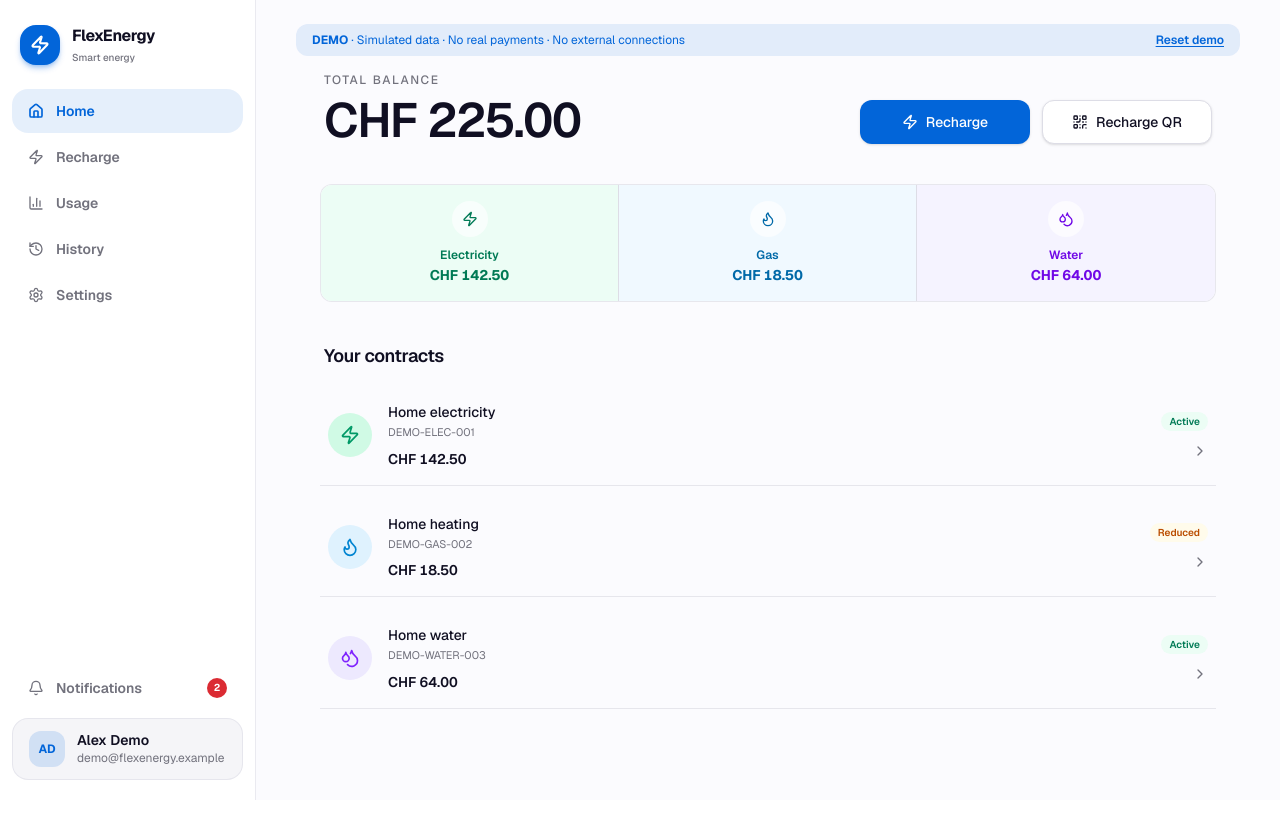
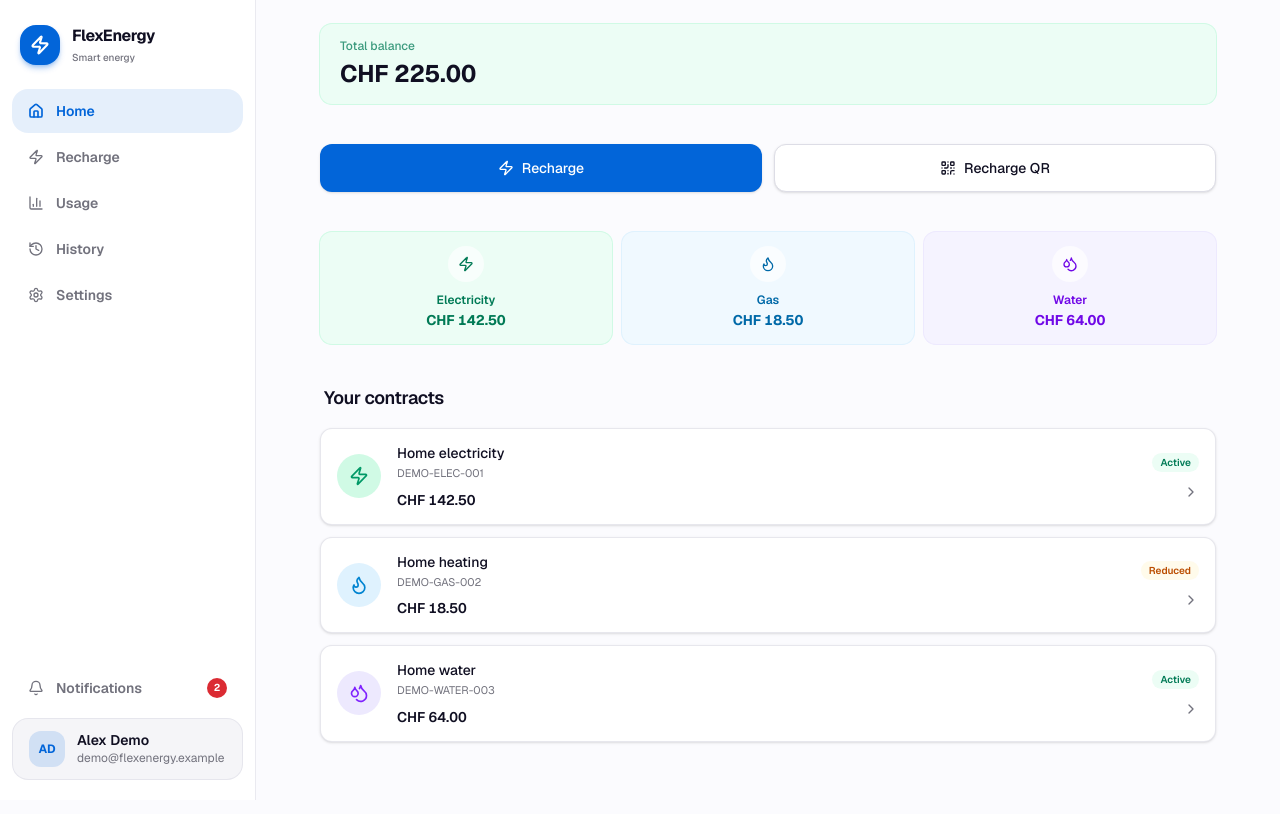
Before and after one commit to PolGubau/flex-energy-mock, a React (Vite) app: page / in a window 1280 px wide. Both pictures are taken after typing "name@example.com", "Sample123" into the empty fields and a click on the button "Sign in". Built offline with nearby package versions, Linux system fonts and the light colour scheme.

Commit message:
feat: add total balance raw data to DashboardHome and update DashboardView accordingly

```diff
--- a/src/App.tsx
+++ b/src/App.tsx
@@ -14,7 +14,6 @@ import {
 } from "react-router-dom";
 import { BottomNav } from "@/components/layout/bottom-nav";
 import { Header } from "@/components/layout/header";
-import { DemoBanner } from "@/components/layout/DemoBanner";
 import { AppLoadingScreen } from "@/components/ui/app-loading-screen";
 import { ErrorBoundary } from "@/components/ui/error-boundary";
 import { AppProvider, useApp } from "@/context/AppContext";
@@ -128,7 +127,6 @@ function MainContent() {
           className={`flex-1 ${isDashboard ? "pt-22" : "pt-0"} lg:pt-6 pb-20 lg:pb-10 px-4 lg:px-10`}
         >
           <div className="max-w-2xl mx-auto lg:max-w-5xl lg:mx-0">
-            <DemoBanner />
             <ErrorBoundary>
               <AnimatedRoutes />
             </ErrorBoundary>
--- a/src/features/dashboard/components/DashboardHome.tsx
+++ b/src/features/dashboard/components/DashboardHome.tsx
@@ -15,6 +15,7 @@ import { type CommodityType, getCommodityType } from "./ContractCard";
 
 interface DashboardHomeProps {
   totalBalanceFormatted: string;
+  totalBalanceRaw: number | null;
   contracts: ContractSummary[];
   isLoading: boolean;
 }
@@ -95,6 +96,7 @@ function getContractStatusKey(serviceStatus: string) {
 
 export function DashboardHome({
   totalBalanceFormatted,
+  totalBalanceRaw,
   contracts,
   isLoading,
 }: DashboardHomeProps) {
@@ -109,24 +111,27 @@ export function DashboardHome({
         <ContractCardSkeleton />
       ) : (
         <>
-          <div className="flex flex-col gap-6 px-1 sm:flex-row sm:items-end sm:justify-between sm:gap-8">
-            <div>
-              <p className="text-xs font-medium uppercase tracking-[0.14em] text-muted-foreground">
+          <section
+            className={`rounded-xl px-5 py-3.5 ring-1 ${totalBalanceRaw !== null && totalBalanceRaw < 0 ? "bg-rose-50 ring-rose-100" : "bg-emerald-50 ring-emerald-100"}`}
+          >
+            <p
+              className={`text-xs font-medium ${totalBalanceRaw !== null && totalBalanceRaw < 0 ? "text-rose-700/75" : "text-emerald-700/75"}`}
+            >
               {t("dashboard.totalBalance")}
             </p>
-              <p className="mt-2 text-4xl font-semibold leading-none tracking-tight tabular-nums text-foreground sm:text-5xl">
+            <p className="mt-1 text-2xl font-bold tabular-nums text-foreground">
               {totalBalanceFormatted}
             </p>
-            </div>
+          </section>
 
           <section
-              className="grid grid-cols-2 gap-3 sm:w-[min(100%,22rem)]"
+            className="grid grid-cols-2 gap-3"
             aria-label={t("nav.recharge")}
           >
             <button
               type="button"
               onClick={() => navigate("/recharge")}
-                className="inline-flex h-11 min-w-0 items-center justify-center gap-2 rounded-xl bg-primary px-3 text-sm font-medium text-primary-foreground shadow-sm transition-colors hover:bg-primary/90"
+              className="inline-flex h-12 min-w-0 items-center justify-center gap-2 rounded-xl bg-primary px-3 text-sm font-medium text-primary-foreground shadow-sm transition-colors hover:bg-primary/90"
             >
               <Zap className="size-4" />
               {t("nav.recharge")}
@@ -134,16 +139,15 @@ export function DashboardHome({
             <button
               type="button"
               onClick={() => setQrOpen(true)}
-                className="inline-flex h-11 min-w-0 items-center justify-center gap-2 rounded-xl border border-border bg-card px-3 text-sm font-medium text-foreground shadow-sm transition-colors hover:bg-muted/50"
+              className="inline-flex h-12 min-w-0 items-center justify-center gap-2 rounded-xl border border-border bg-card px-3 text-sm font-medium text-foreground shadow-sm transition-colors hover:bg-muted/50"
             >
               <QrCode className="size-4" />
               {t("recharge.qr")}
             </button>
           </section>
-          </div>
 
           <section
-            className="grid grid-cols-3 divide-x divide-border overflow-hidden rounded-xl border border-border/70 bg-card"
+            className="grid grid-cols-3 gap-2.5"
             aria-label={t("dashboard.commodity.all")}
           >
             {SERVICES.map(({ type, Icon, cardClass }) => {
@@ -168,7 +172,7 @@ export function DashboardHome({
                   key={type}
                   type="button"
                   onClick={() => navigate(`/contracts?service=${type}`)}
-                  className={`min-w-0 px-3 py-4 text-center transition-colors hover:bg-muted/40 active:bg-muted/60 ${cardClass}`}
+                  className={`min-w-0 rounded-xl px-2 py-3.5 text-center ring-1 transition-transform active:scale-[.98] ${cardClass}`}
                 >
                   <span className="mx-auto mb-2.5 flex size-9 items-center justify-center rounded-full bg-white/65">
                     <Icon className="size-4" />
@@ -215,7 +219,7 @@ export function DashboardHome({
                       onClick={() =>
                         navigate(`/contracts/${contract.contractId}`)
                       }
-                      className="flex w-full items-center gap-4 border-b border-border/70 px-1 py-4 text-left transition-colors hover:bg-muted/40 sm:px-2"
+                      className="flex w-full items-center gap-4 rounded-xl border border-border/70 bg-card px-4 py-3.5 text-left shadow-sm transition-colors hover:bg-muted/40"
                     >
                       <span
                         className={`flex size-11 shrink-0 items-center justify-center rounded-full ${service.iconBg}`}
--- a/src/features/dashboard/views/DashboardView.tsx
+++ b/src/features/dashboard/views/DashboardView.tsx
@@ -2,11 +2,13 @@ import { DashboardHome } from "../components/DashboardHome";
 import { useDashboard } from "../hooks/useDashboard";
 
 export function DashboardView() {
-  const { totalBalanceFormatted, contracts, isLoading } = useDashboard();
+  const { dashboard, totalBalanceFormatted, contracts, isLoading } =
+    useDashboard();
 
   return (
     <DashboardHome
       totalBalanceFormatted={totalBalanceFormatted}
+      totalBalanceRaw={dashboard?.balance ?? null}
       contracts={contracts}
       isLoading={isLoading}
     />
```
Lines whose indentation alone changed are shown as unchanged.
